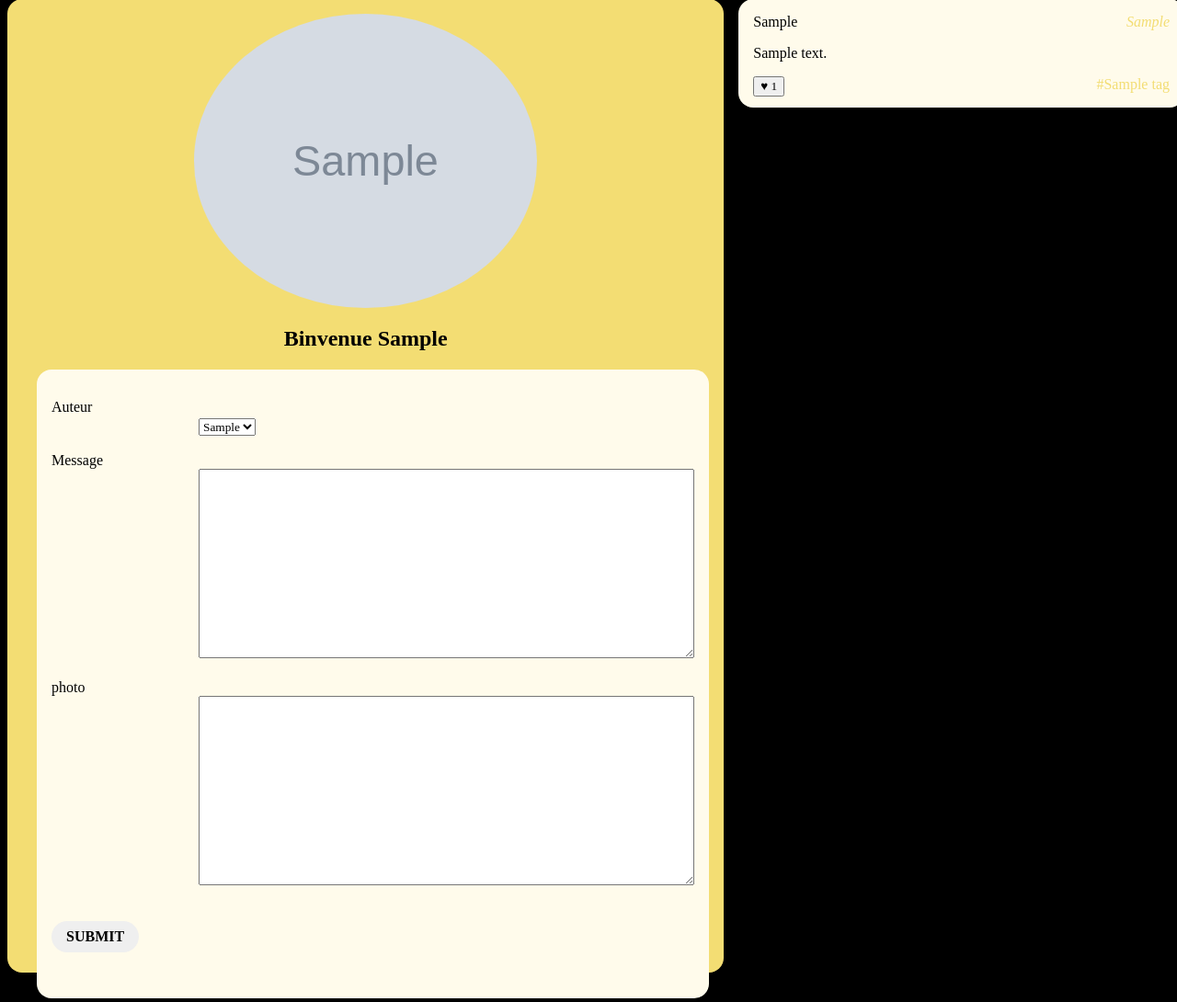
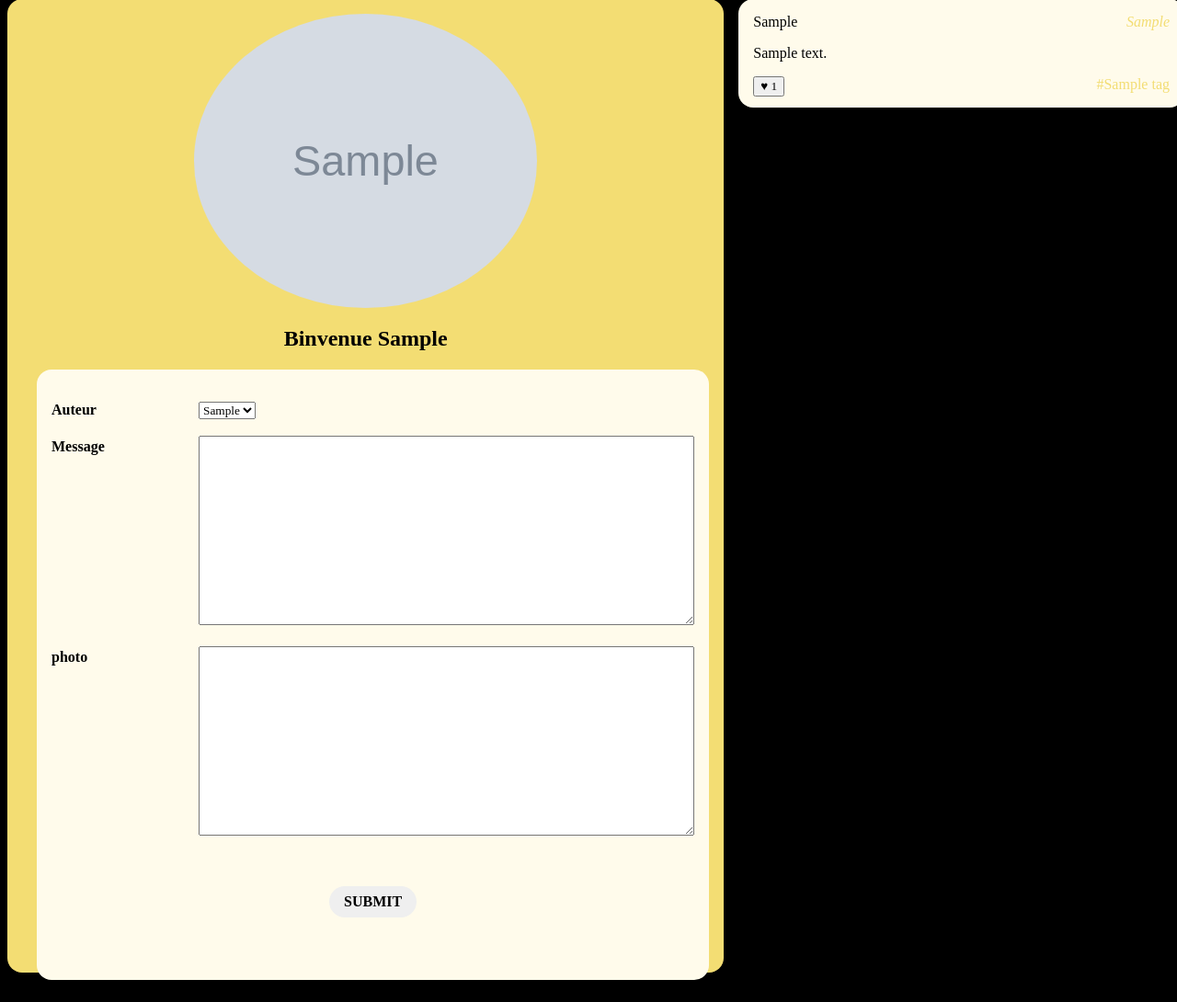
Before and after one commit to adatechschool/reseau-social-php-resoc-php-kristine-thibaut-laurie, a PHP site: page /wall.php?user_id=1 in a window 1280 px wide; the page is wider, and only the part inside the window is pictured. Shown: the part 137-1227 px from the top of that part at 92% size. Run offline with PHP 8.4, Linux system fonts and the light colour scheme; the visitor is signed in with stand-in values (Sample User, id 1); tables that the repository leaves empty or names only in its code hold one stand-in row (values such as "Sample post"); grey boxes marked "Sample" are stand-in pictures; some web fonts are replaced.

Commit message:
correction btn bug

```diff
--- a/resoc_n1/Niveau1/style.css
+++ b/resoc_n1/Niveau1/style.css
@@ -206,7 +206,6 @@ a {
     align-items: center;
     justify-content: center;
 }
-.btn
 
 form dl dt{float:left;font-weight: bold;line-height: 1.5em;}
 form dl dd{margin-left:10em;line-height: 1.5em;margin-bottom: 1em}
@@ -227,8 +226,9 @@ form dl dd textarea{width:40em;height: 15em;}
 #description {
     text-align: center;
     margin-top: 3em;
+}
 
-.messageBox {
+#messageBox {
     display: flex;
     flex-direction: column;
     justify-content: center;
--- a/resoc_n1/Niveau1/wall.php
+++ b/resoc_n1/Niveau1/wall.php
@@ -114,7 +114,7 @@ session_start();
                             }
                         }
                         ?>
-                        <form action="" method="post" class="messageBox">
+                        <form action="" method="post" class="messageBox" id="messageBox">
                             <dl>
                                 <dt display="hidden"><label for='auteur'>Auteur</label></dt>
                                 <dd display="hidden"><select name='auteur'>
@@ -128,8 +128,7 @@ session_start();
                                 <dt><label for='postedPhoto'>photo</label></dt>
                                 <dd><textarea name='postedPhoto'></textarea></dd>
                             </dl>
-                            <input type='submit' class="btn"><br> <br>
-
+                                <input type='submit' class="btn"><br> <br>
                         </form>
                             <?php
                             // followers
```
